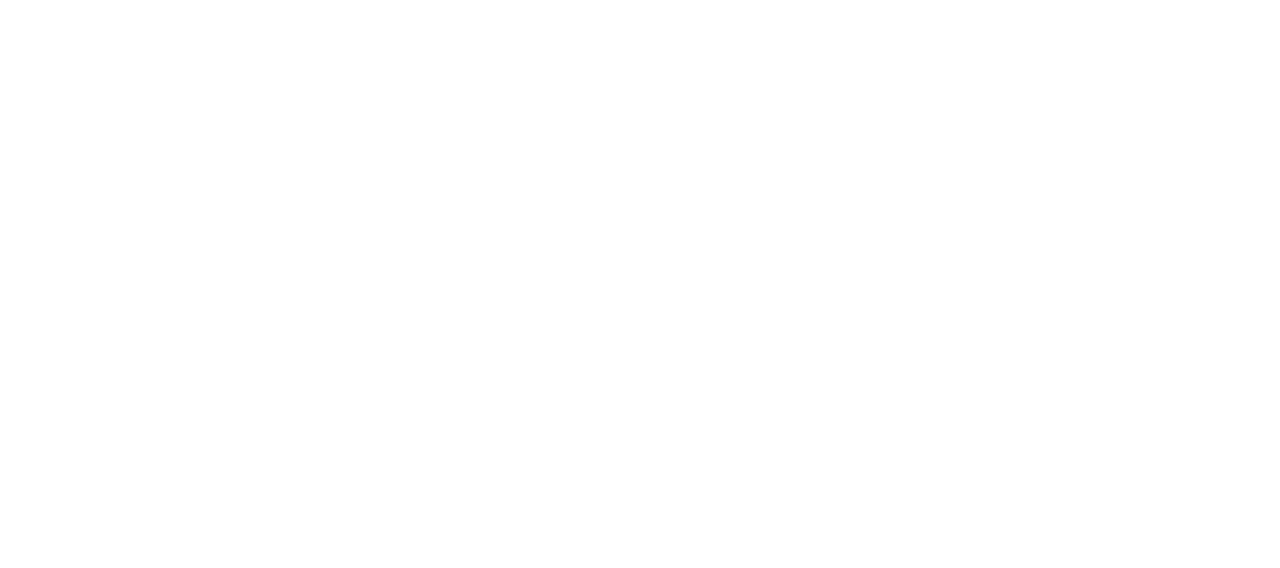
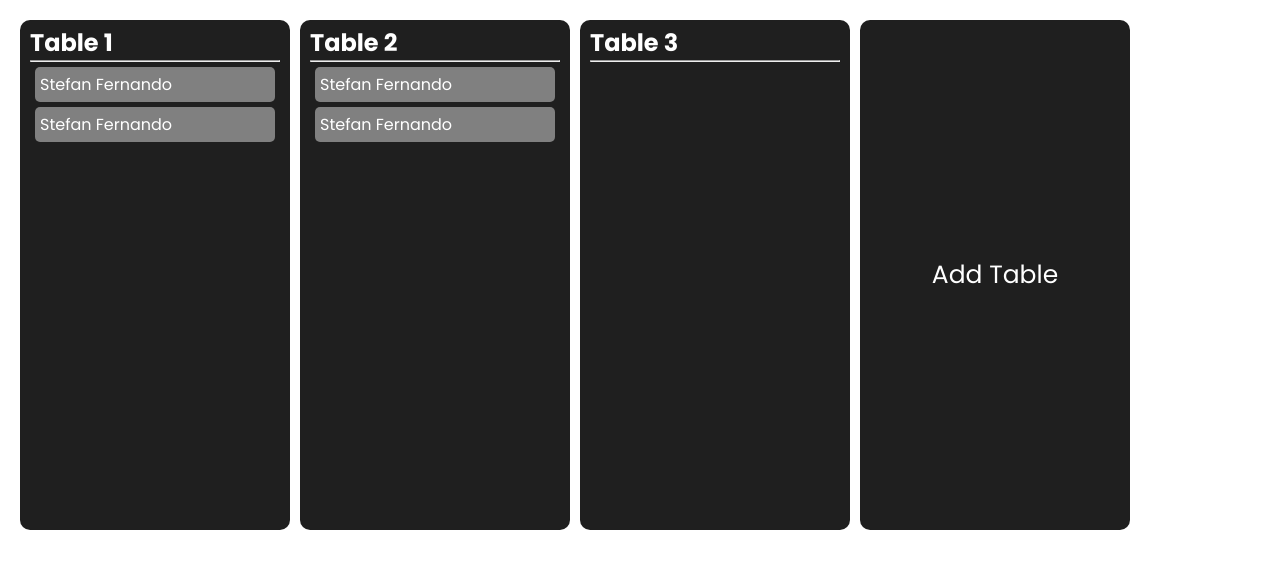
Before and after one commit to stefan-the-great/react-seating-planner, a React (Create React App) app: page / in a window 1280 px wide. Shown: the top 568 px of the page. Built offline with nearby package versions, Linux system fonts and the light colour scheme.

Commit message:
DnD Functionality Added

```diff
--- a/package.json
+++ b/package.json
@@ -3,6 +3,7 @@
     "version": "1.0.0",
     "private": true,
     "dependencies": {
+        "@dnd-kit/core": "^6.3.1",
         "@testing-library/jest-dom": "^5.16.5",
         "@testing-library/react": "^13.4.0",
         "@testing-library/user-event": "^13.5.0",
--- a/src/App.jsx
+++ b/src/App.jsx
@@ -5,7 +5,7 @@
 
 
 import DragDrop from "./components/DragDrop.jsx"
-import Home from "./components/pages/Home.jsx";
+import Home from "./pages/Home.jsx";
 
 
 function App() {
--- /dev/null
+++ b/src/components/Column/AddColumn.jsx
@@ -0,0 +1,9 @@
+import React from 'react'
+
+function AddColumn() {
+  return (
+    <div className='column add'>Add Table</div>
+  )
+}
+
+export default AddColumn
--- /dev/null
+++ b/src/components/Column/Column.jsx
@@ -0,0 +1,28 @@
+import { useDroppable } from '@dnd-kit/core';
+import TaskCard from '../TaskCard/TaskCard';
+import './column.scss'
+
+function Column({column, tasks}) {
+  console.log(column);
+  const { setNodeRef } = useDroppable({
+    id: column["id"],
+  })
+
+
+
+  return (
+    <div className='column' ref={setNodeRef} >
+        <h2 className='columnTitle'>
+            {`Table ${String(column["title"])}`}
+        </h2>
+        <div className="taskContainer">
+        <hr />
+          {tasks.map(task => {
+            return <TaskCard key={task.id} task={task}/>;
+          })}
+        </div>
+    </div>
+  )
+}
+
+export default Column
--- /dev/null
+++ b/src/components/Column/column.scss
@@ -0,0 +1,18 @@
+.column {
+    // margin: 4px;
+    width: 250px;
+    height: 500px;
+    border-radius: 10px;
+    color: white;
+    background: #1f1f1f;
+    padding: 5px 10px;
+}
+
+.add {
+    display: flex;
+    align-items: center;
+    justify-content: center;
+    text-align: center;
+    font-size: 25px;
+    cursor: pointer;
+}
--- /dev/null
+++ b/src/components/TaskCard/TaskCard.jsx
@@ -0,0 +1,21 @@
+import { useDraggable } from '@dnd-kit/core'
+import './taskCard.scss'
+
+function TaskCard({task}) {
+  const {attributes, listeners, setNodeRef, transform} = useDraggable({
+    id: task.id
+  })
+
+  const style = transform ? {
+    transform: `translate(${transform.x}px, ${transform.y}px)`
+  } : undefined
+
+
+  return (
+    <div ref={setNodeRef} {...listeners} {...attributes} className='taskCard' style={style}>
+        {task.name}
+    </div>
+  )
+}
+
+export default TaskCard
--- /dev/null
+++ b/src/components/TaskCard/taskCard.scss
@@ -0,0 +1,6 @@
+.taskCard {
+    background-color: gray;
+    margin: 5px;
+    border-radius: 5px;
+    padding: 5px;
+}
--- a/src/components/pages/Home.jsx
+++ /dev/null
@@ -1,10 +0,0 @@
-import './home.scss'
-
-function Home() {
-  return (
-    <div className='home'>
-    </div>
-  )
-}
-
-export default Home
--- a/src/components/pages/home.scss
+++ /dev/null
@@ -1,5 +0,0 @@
-.home {
-    height: 100vh;
-    width: 100vw;
-    background-color: white;
-}
--- /dev/null
+++ b/src/pages/Home.jsx
@@ -0,0 +1,78 @@
+import { useState } from 'react'
+import './home.scss'
+import Column from '../components/Column/Column'
+import AddColumn from '../components/Column/AddColumn'
+import { DndContext, DragEndEvent } from '@dnd-kit/core'
+
+const COLUMNS = [
+    {id: 1, title: 1},
+    {id: 2, title: 2},
+    {id: 3, title: 3},
+]
+
+const INITTASKS = [
+    {
+        id: 1,
+        name: "Stefan Fernando",
+        status: 1
+    },
+    {
+        id: 2,
+        name: "Stefan Fernando",
+        status: 1
+    },
+    {
+        id: 3,
+        name: "Stefan Fernando",
+        status: 2
+    },
+    {
+        id: 4,
+        name: "Stefan Fernando",
+        status: 2
+    },
+]
+
+function Home() {
+    const [tasks, setTasks] = useState(INITTASKS)
+    const [columns, setColumns] = useState(COLUMNS)
+
+    const handleAddCol = () => {
+        setColumns((columns) => [...columns, {
+            id: columns.length,
+            title: columns.length
+        }])
+    }
+
+    function handleDragEnd(event) {
+        const { active, over } = event;
+
+        if (!over) return
+
+        const taskID = active.id;
+        const newStatus = over.id;
+
+        setTasks(() => tasks.map(task => task.id === taskID ? {
+            ...task, status: newStatus
+        } : task))
+    }
+
+  return (
+    <div className='home'>
+        <div className="colContainer">
+            <DndContext onDragEnd={handleDragEnd}>
+
+            {columns.map((column) => {
+                return <Column key={column.id} column={column} tasks={tasks.filter((task) => task.status === column.id)} />
+            })}
+            </DndContext>
+            <div className="addColWrapper" onClick={handleAddCol}>
+                <AddColumn/>
+            </div>
+        </div>
+
+    </div>
+  )
+}
+
+export default Home
--- /dev/null
+++ b/src/pages/home.scss
@@ -0,0 +1,14 @@
+.home {
+    min-height: 100vh;
+    width: 100vw;
+    background-color: white;
+
+    .colContainer {
+        padding: 20px;
+        display: grid;
+        grid-template-columns: repeat(auto-fit, 260px);
+        overflow-x: hidden;
+        gap: 25px;
+        column-gap: 20px;
+    }
+}
```
Also changed, not shown: 1 other file (tests, documents, lock files or other folders).
